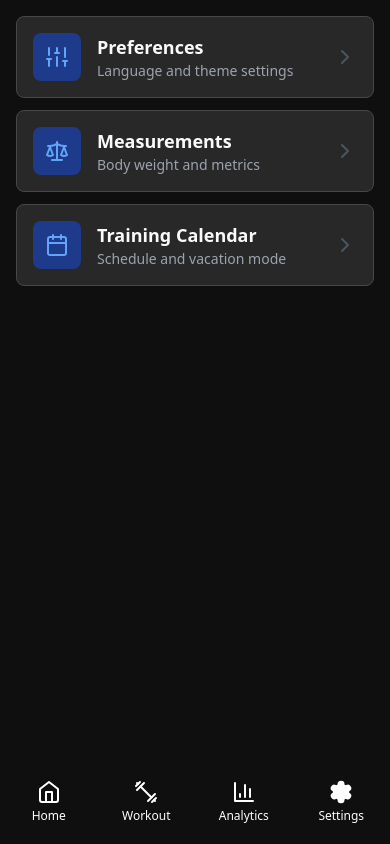
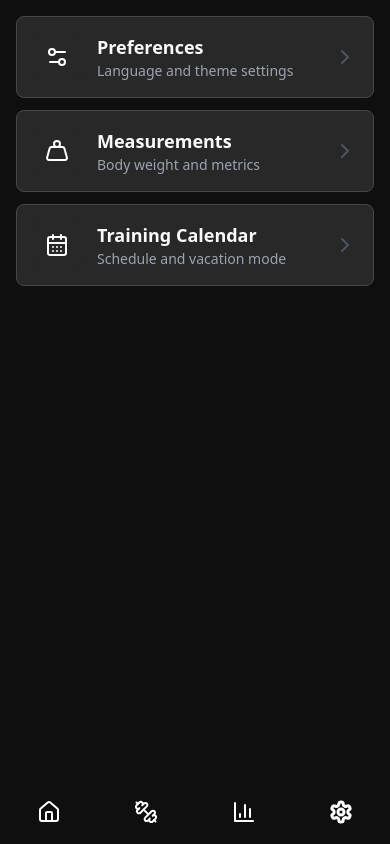
Before and after one commit to ivanrod87/gymbro, a Next.js app: page /settings in a window 390 px wide. Built offline with nearby package versions, Linux system fonts and the light colour scheme.

Commit message:
App Icons
integrating Lucile React Icons

```diff
--- a/app/home/page.tsx
+++ b/app/home/page.tsx
@@ -1,7 +1,7 @@
 'use client';
 
 import { useEffect, useState } from 'react';
-import { AlertTriangle } from 'lucide-react';
+import { TreePalm } from 'lucide-react';
 import { useTranslation } from '@/lib/TranslationContext';
 
 interface Translations {
@@ -64,7 +64,7 @@ export default function HomePage() {
       {/* Vacation Mode Alert */}
       {vacationMode && (
         <div className="mt-6 p-4 bg-yellow-50 dark:bg-yellow-900/20 border-l-4 border-yellow-500 rounded-lg flex gap-3">
-          <AlertTriangle size={20} className="text-yellow-600 dark:text-yellow-400 flex-shrink-0 mt-0.5" />
+          <TreePalm size={20} className="text-yellow-600 dark:text-yellow-400 flex-shrink-0 mt-0.5" />
           <div>
             <h3 className="font-semibold text-yellow-900 dark:text-yellow-100">
               {translations.vacationModeActive}
--- a/app/settings/page.tsx
+++ b/app/settings/page.tsx
@@ -1,7 +1,7 @@
 'use client';
 
 import { useEffect, useState } from 'react';
-import { Settings, Sliders, Scale, Calendar, ChevronRight } from 'lucide-react';
+import { Settings2, CalendarDays, Weight, ChevronRight } from 'lucide-react';
 import Link from 'next/link';
 import { useTranslation } from '@/lib/TranslationContext';
 
@@ -70,19 +70,19 @@ export default function SettingsPage() {
     {
       title: translations.preferences,
       description: translations.preferencesDesc,
-      icon: Sliders,
+      icon: Settings2,
       href: '/settings/preferences',
     },
     {
       title: translations.measurements,
       description: translations.measurementsDesc,
-      icon: Scale,
+      icon: Weight,
       href: '/settings/measurements',
     },
     {
       title: translations.trainingCalendar,
       description: translations.trainingCalendarDesc,
-      icon: Calendar,
+      icon: CalendarDays,
       href: '/settings/training-calendar',
     },
   ];
@@ -100,8 +100,8 @@ export default function SettingsPage() {
             >
               <div className="flex items-center justify-between">
                 <div className="flex items-center gap-4">
-                  <div className="p-3 bg-blue-100 dark:bg-blue-900 rounded-lg">
-                    <IconComponent size={24} className="text-blue-600 dark:text-blue-400" />
+                  <div className="p-3 bg-dark-800 rounded-lg">
+                    <IconComponent size={24} className="text-white" />
                   </div>
                   <div>
                     <h3 className="font-semibold text-lg text-gray-900 dark:text-gray-50">
--- a/app/settings/training-calendar/page.tsx
+++ b/app/settings/training-calendar/page.tsx
@@ -1,7 +1,7 @@
 'use client';
 
 import { useEffect, useState } from 'react';
-import { Calendar, ChevronLeft, AlertCircle } from 'lucide-react';
+import { Calendar, ChevronLeft, TreePalm } from 'lucide-react';
 import Link from 'next/link';
 import { useTranslation } from '@/lib/TranslationContext';
 import { useToast } from '@/lib/useToast';
@@ -274,7 +274,7 @@ export default function TrainingCalendarPage() {
         {/* Vacation Mode Toggle */}
         <div>
           <h3 className="font-semibold mb-2 flex items-center gap-2">
-            <AlertCircle size={20} />
+            <TreePalm size={20} />
             {translations.vacationMode}
           </h3>
           <p className="text-sm text-gray-600 dark:text-gray-400 mb-4">
--- a/components/ui/Navbar.tsx
+++ b/components/ui/Navbar.tsx
@@ -93,8 +93,6 @@ function NavLink({
   label: string;
   active: boolean;
 }) {
-  // Determine if icon should be filled (Home, Settings)
-  const isFillableIcon = href === '/home' || href === '/settings';
   // Determine if label should be bold (Workout, Analytics)
   const isBoldableLabel = href === '/workout' || href === '/analytics';
 
@@ -107,13 +105,13 @@ function NavLink({
           : 'text-gray-500 dark:text-white'
       }`}
     >
-      <span className={`flex-shrink-0 ${active && isFillableIcon ? 'opacity-100' : ''}`}>
+      <span className="flex-shrink-0">
         {React.cloneElement(icon as React.ReactElement, {
-          fill: active && isFillableIcon ? 'currentColor' : 'none',
-          strokeWidth: active && isFillableIcon ? 2.5 : 2,
+          fill: 'none',
+          strokeWidth: active ? 3 : 2,
         })}
       </span>
-      <span className={`text-xs font-medium ${active && isBoldableLabel ? 'font-bold' : ''}`}>
+      <span className={`text-xs font-medium hidden md:inline ${active && isBoldableLabel ? 'font-bold' : ''}`}>
         {label}
       </span>
     </Link>
--- a/components/ui/Sidebar.tsx
+++ b/components/ui/Sidebar.tsx
@@ -103,8 +103,6 @@ function SidebarLink({
   label: string;
   active: boolean;
 }) {
-  // Determine if icon should be filled (Home, Settings)
-  const isFillableIcon = href === '/home' || href === '/settings';
   // Determine if label should be bold (Workout, Analytics)
   const isBoldableLabel = href === '/workout' || href === '/analytics';
 
@@ -117,10 +115,10 @@ function SidebarLink({
           : 'text-gray-500 dark:text-white hover:bg-gray-100 dark:hover:bg-dark-800 hover:text-gray-700'
       }`}
     >
-      <span className={`flex-shrink-0 ${active && isFillableIcon ? 'opacity-100' : ''}`}>
+      <span className="flex-shrink-0">
         {React.cloneElement(icon as React.ReactElement, {
-          fill: active && isFillableIcon ? 'currentColor' : 'none',
-          strokeWidth: active && isFillableIcon ? 2.5 : 2,
+          fill: 'none',
+          strokeWidth: active ? 3 : 2,
         })}
       </span>
       <span className={`hidden group-hover:inline text-sm font-medium ${active && isBoldableLabel ? 'font-bold' : ''}`}>
--- a/package.json
+++ b/package.json
@@ -16,7 +16,7 @@
     "clsx": "^2.1.1",
     "date-fns": "^4.1.0",
     "dotenv": "^17.4.2",
-    "lucide-react": "^0.263.1",
+    "lucide-react": "^0.395.0",
     "next": "^16.2.3",
     "next-pwa": "^2.0.2",
     "postcss": "^8.4.31",
```
Also changed, not shown: 1 other file (tests, documents, lock files or other folders).
